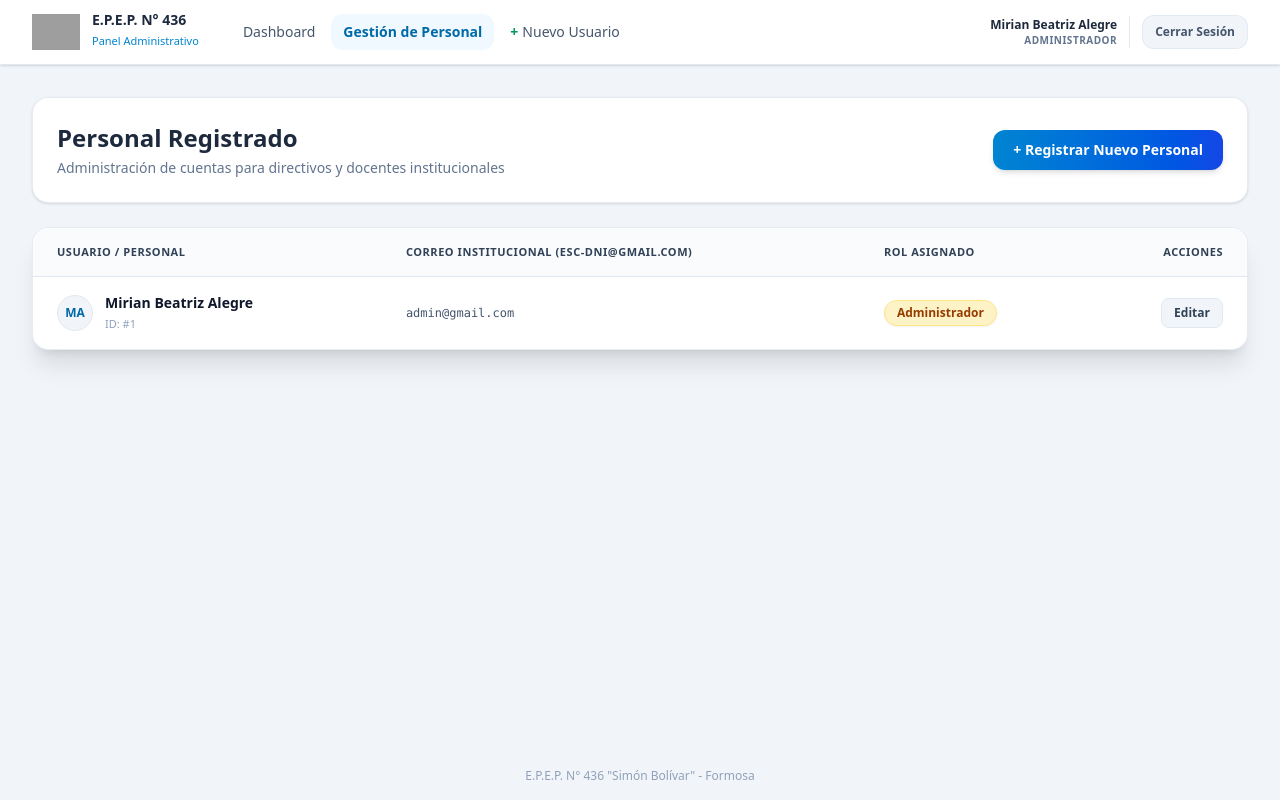
After one commit to keirahn18/Portal-Escolar, a Laravel app: page /admin/usuarios in a window 1280 px wide. The commit adds this page. Run offline with Laravel 12, Linux system fonts and the light colour scheme; a user stored in the database is signed in; data comes from the database, SQL or seed files in the repository; style sheets or scripts are compiled from the project's sources; grey boxes are pictures that could not be loaded.

Commit message:
feat(usuarios): creacion, edicion de usaurios y su rol, se agrego el nav
 CRUD completo de personal y restriccion de correo esc-DNI@gmail.com" -m "- Implementados métodos index, create, store, edit, update y destroy en UsuarioController.
- Añadida validación por Regex para forzar correos bajo el formato estricto esc-DNI@gmail.com y verificación de correo único.
- Asegurada desautenticación limpia y redirección de usuarios recordados/autenticados a /admin/dashboard.
- Registradas las rutas administrativas bajo el grupo con middleware auth.

```diff
--- a/app/Http/Controllers/Admin/UsuarioController.php
+++ b/app/Http/Controllers/Admin/UsuarioController.php
@@ -7,48 +7,143 @@ use App\Models\Usuario;
 use App\Models\Rol;
 use App\Models\Institucion;
 use Illuminate\Http\Request;
-use Illuminate\Validation\Rules\Password;
 
 class UsuarioController extends Controller
 {
     /**
-     * Muestra el formulario para registrar un nuevo usuario (Docente / Directivo).
+     * Muestra la lista general de usuarios registrados.
+     */
+    public function index()
+    {
+        // Traemos todos los usuarios junto con su rol
+        $usuarios = Usuario::with('rol')->orderBy('id_usuario', 'desc')->get();
+
+        return view('admin.usuarios.index', compact('usuarios'));
+    }
+
+    /**
+     * Muestra el formulario para registrar un nuevo docente/administrador.
      */
     public function create()
     {
         $roles = Rol::all();
-        $instituciones = Institucion::all();
 
-        return view('admin.usuarios.create', compact('roles', 'instituciones'));
+        return view('admin.usuarios.create', compact('roles'));
     }
 
     /**
-     * Guarda el nuevo usuario registrado en la base de datos.
+     * Guarda el nuevo usuario con el correo esc-DNI@gmail.com.
      */
     public function store(Request $request)
     {
         $request->validate([
             'nombre' => ['required', 'string', 'max:255'],
             'apellido' => ['required', 'string', 'max:255'],
-            'email' => ['required', 'string', 'email', 'max:255', 'unique:usuarios,email'],
-            'password' => ['required', Password::defaults()],
+            'email' => [
+                'required',
+                'string',
+                'email',
+                'max:255',
+                'unique:usuarios,email',
+                'regex:/^esc-[0-9]{7,8}@gmail\.com$/i'
+            ],
+            'password' => ['required', 'string', 'min:8'],
             'fk_id_rol' => ['required', 'exists:rols,id_rol'],
-            'fk_id_institucion' => ['required', 'exists:institucions,id_institucion'],
         ], [
-            'email.unique' => 'El correo electrónico ingresado ya se encuentra registrado.',
-            'fk_id_rol.exists' => 'El rol seleccionado no es válido.',
+            'nombre.required' => 'El nombre del docente es obligatorio.',
+            'apellido.required' => 'El apellido es obligatorio.',
+            'email.required' => 'El correo electrónico es obligatorio.',
+            'email.unique' => 'Este correo/DNI ya se encuentra registrado.',
+            'email.regex' => 'El formato debe ser obligatorio: esc-DNI@gmail.com (Ej: esc-40123456@gmail.com).',
+            'password.required' => 'La contraseña es obligatoria.',
+            'password.min' => 'La contraseña debe tener al menos 8 caracteres.',
+            'fk_id_rol.required' => 'Debés seleccionar un rol.',
         ]);
 
+        $institucion = Institucion::first();
+
         Usuario::create([
-            'nombre' => $request->nombre,
-            'apellido' => $request->apellido,
-            'email' => $request->email,
-            'password' => $request->password, // El cast 'hashed' en Usuario.php la encripta solo
+            'nombre' => trim($request->nombre),
+            'apellido' => trim($request->apellido),
+            'email' => strtolower(trim($request->email)),
+            'password' => $request->password, // El cast 'password' => 'hashed' lo encripta
             'fk_id_rol' => $request->fk_id_rol,
-            'fk_id_institucion' => $request->fk_id_institucion,
+            'fk_id_institucion' => $institucion->id_institucion,
             'email_verified_at' => now(),
         ]);
 
-        return redirect()->route('admin.dashboard')->with('status', '¡Usuario registrado exitosamente!');
+        return redirect()->route('admin.usuarios.index')->with('status', '¡Usuario creado exitosamente!');
+    }
+
+    /**
+     * Muestra el formulario para editar a un usuario existente.
+     */
+    public function edit($id)
+    {
+        $usuario = Usuario::findOrFail($id);
+        $roles = Rol::all();
+
+        return view('admin.usuarios.edit', compact('usuario', 'roles'));
+    }
+
+    /**
+     * Actualiza los datos del usuario en la base de datos.
+     */
+    public function update(Request $request, $id)
+    {
+        $usuario = Usuario::findOrFail($id);
+
+        $request->validate([
+            'nombre' => ['required', 'string', 'max:255'],
+            'apellido' => ['required', 'string', 'max:255'],
+            'email' => [
+                'required',
+                'string',
+                'email',
+                'max:255',
+                'unique:usuarios,email,' . $usuario->id_usuario . ',id_usuario',
+                'regex:/^esc-[0-9]{7,8}@gmail\.com$/i'
+            ],
+            'fk_id_rol' => ['required', 'exists:rols,id_rol'],
+        ], [
+            'email.regex' => 'El formato debe ser esc-DNI@gmail.com.',
+            'email.unique' => 'Este correo ya lo está usando otro usuario.',
+        ]);
+
+        $usuario->nombre = trim($request->nombre);
+        $usuario->apellido = trim($request->apellido);
+        $usuario->email = strtolower(trim($request->email));
+        $usuario->fk_id_rol = $request->fk_id_rol;
+
+        // Si se ingresó una nueva contraseña opcional, se actualiza
+        if ($request->filled('password')) {
+            $request->validate([
+                'password' => ['min:8']
+            ], [
+                'password.min' => 'La nueva contraseña debe tener al menos 8 caracteres.'
+            ]);
+            $usuario->password = $request->password;
+        }
+
+        $usuario->save();
+
+        return redirect()->route('admin.usuarios.index')->with('status', '¡Usuario actualizado exitosamente!');
+    }
+
+    /**
+     * Elimina el usuario del sistema.
+     */
+    public function destroy($id)
+    {
+        $usuario = Usuario::findOrFail($id);
+
+        // Evitar que el usuario logueado se elimine a sí mismo
+        if (auth()->id() == $usuario->id_usuario) {
+            return back()->withErrors(['error' => 'No podés eliminar tu propia cuenta de administrador.']);
+        }
+
+        $usuario->delete();
+
+        return redirect()->route('admin.usuarios.index')->with('status', '¡Usuario eliminado con éxito!');
     }
 }
--- a/app/Http/Controllers/Auth/AuthController.php
+++ b/app/Http/Controllers/Auth/AuthController.php
@@ -10,7 +10,7 @@ class AuthController extends Controller
 {
     /**
      * Muestra la vista del formulario de login.
-     * Si el usuario ya está autenticado o recordado, lo redirige al Dashboard.
+     * Si el usuario ya está autenticado, lo redirige al Dashboard.
      */
     public function showLoginForm()
     {
--- /dev/null
+++ b/resources/views/admin/usuarios/index.blade.php
@@ -0,0 +1,122 @@
+<!DOCTYPE html>
+<html lang="es" class="h-full">
+<head>
+    <meta charset="UTF-8">
+    <meta name="viewport" content="width=device-width, initial-scale=1.0">
+    <title>Gestión de Personal - E.P.E.P. N° 436</title>
+    @vite(['resources/css/app.css', 'resources/js/app.js'])
+</head>
+<body class="bg-slate-100 min-h-full flex flex-col justify-between font-sans text-slate-800 antialiased overflow-y-auto">
+
+    <!-- Navbar Reutilizable -->
+    @include('layouts.nav')
+
+    <!-- Contenido Principal -->
+    <main class="flex-grow p-4 sm:p-6 lg:p-8 max-w-7xl w-full mx-auto space-y-6">
+
+        <!-- Cabecera de Sección con Botón de Acción Principal -->
+        <div class="flex flex-wrap justify-between items-center gap-4 bg-white p-6 rounded-2xl shadow-sm border border-slate-200/80">
+            <div>
+                <h2 class="text-xl sm:text-2xl font-bold text-slate-800">Personal Registrado</h2>
+                <p class="text-xs sm:text-sm text-slate-500 mt-1">Administración de cuentas para directivos y docentes institucionales</p>
+            </div>
+
+            <a href="{{ route('admin.usuarios.create') }}"
+               class="bg-gradient-to-r from-sky-600 to-blue-700 hover:from-sky-500 hover:to-blue-600 text-white text-sm font-semibold px-5 py-2.5 rounded-xl transition duration-200 shadow-md hover:shadow-lg hover:shadow-sky-500/20 active:scale-[0.98] flex items-center gap-2">
+                <span>+ Registrar Nuevo Personal</span>
+            </a>
+        </div>
+
+        <!-- Alerta de Estado -->
+        @if (session('status'))
+            <div class="bg-emerald-50 border-l-4 border-emerald-600 p-4 rounded-r-xl text-sm text-emerald-800 shadow-sm flex items-center justify-between">
+                <span>{{ session('status') }}</span>
+            </div>
+        @endif
+
+        @if ($errors->any())
+            <div class="bg-red-50 border-l-4 border-red-600 p-4 rounded-r-xl text-sm text-red-700 shadow-sm">
+                {{ $errors->first() }}
+            </div>
+        @endif
+
+        <!-- Tabla de Usuarios de Alto Rendimiento -->
+        <div class="bg-white rounded-2xl shadow-xl border border-slate-200/80 overflow-hidden">
+            <div class="overflow-x-auto">
+                <table class="w-full text-left text-sm text-slate-700 border-collapse">
+                    <thead class="bg-slate-50/80 text-slate-700 font-bold uppercase text-[11px] tracking-wider border-b border-slate-200">
+                        <tr>
+                            <th class="py-4 px-6">Usuario / Personal</th>
+                            <th class="py-4 px-6">Correo Institucional (esc-DNI@gmail.com)</th>
+                            <th class="py-4 px-6">Rol Asignado</th>
+                            <th class="py-4 px-6 text-right">Acciones</th>
+                        </tr>
+                    </thead>
+                    <tbody class="divide-y divide-slate-200/80">
+                        @forelse ($usuarios as $user)
+                            <tr class="hover:bg-sky-50/40 transition duration-150">
+                                <!-- Nombre y Avatar Generado -->
+                                <td class="py-4 px-6">
+                                    <div class="flex items-center gap-3">
+                                        <div class="h-9 w-9 rounded-full bg-slate-100 border border-slate-200 flex items-center justify-center font-bold text-sky-700 text-xs">
+                                            {{ strtoupper(substr($user->nombre, 0, 1)) }}{{ strtoupper(substr($user->apellido, 0, 1)) }}
+                                        </div>
+                                        <div>
+                                            <span class="block font-semibold text-slate-900">{{ $user->nombre }} {{ $user->apellido }}</span>
+                                            <span class="text-[11px] text-slate-400">ID: #{{ $user->id_usuario }}</span>
+                                        </div>
+                                    </div>
+                                </td>
+
+                                <!-- Correo -->
+                                <td class="py-4 px-6 font-mono text-xs text-slate-600">
+                                    {{ $user->email }}
+                                </td>
+
+                                <!-- Badge de Rol -->
+                                <td class="py-4 px-6">
+                                    <span class="inline-flex items-center px-3 py-1 rounded-full text-xs font-semibold shadow-xs {{ $user->rol->nombre === 'Administrador' ? 'bg-amber-100 text-amber-800 border border-amber-200' : 'bg-sky-100 text-sky-800 border border-sky-200' }}">
+                                        {{ $user->rol->nombre }}
+                                    </span>
+                                </td>
+
+                                <!-- Botones de Acción -->
+                                <td class="py-4 px-6 text-right space-x-2">
+                                    <a href="{{ route('admin.usuarios.edit', $user->id_usuario) }}"
+                                       class="inline-flex items-center px-3 py-1.5 bg-slate-100 hover:bg-sky-600 hover:text-white text-slate-700 text-xs font-semibold rounded-lg transition duration-150 border border-slate-200">
+                                        Editar
+                                    </a>
+
+                                    @if(auth()->id() !== $user->id_usuario)
+                                        <form action="{{ route('admin.usuarios.destroy', $user->id_usuario) }}" method="POST" class="inline-block" onsubmit="return confirm('¿Confirmás la eliminación del usuario {{ $user->nombre }} {{ $user->apellido }}?');">
+                                            @csrf
+                                            @method('DELETE')
+                                            <button type="submit"
+                                                class="inline-flex items-center px-3 py-1.5 bg-red-50 hover:bg-red-600 hover:text-white text-red-600 text-xs font-semibold rounded-lg transition duration-150 border border-red-200">
+                                                Eliminar
+                                            </button>
+                                        </form>
+                                    @endif
+                                </td>
+                            </tr>
+                        @empty
+                            <tr>
+                                <td colspan="4" class="text-center py-12 text-slate-400">
+                                    <p class="text-base font-semibold">No se encontraron usuarios registrados</p>
+                                    <p class="text-xs mt-1">Hacé clic en "+ Registrar Nuevo Personal" para dar de alta cuentas.</p>
+                                </td>
+                            </tr>
+                        @endforelse
+                    </tbody>
+                </table>
+            </div>
+        </div>
+
+    </main>
+
+    <footer class="text-center py-4 text-xs text-slate-400">
+        E.P.E.P. N° 436 "Simón Bolívar" - Formosa
+    </footer>
+
+</body>
+</html>
--- /dev/null
+++ b/resources/views/layouts/nav.blade.php
@@ -0,0 +1,102 @@
+<nav class="bg-white border-b border-slate-200 sticky top-0 z-30 shadow-sm" x-data="{ open: false }">
+    <div class="max-w-7xl mx-auto px-4 sm:px-6 lg:px-8">
+        <div class="flex justify-between h-16">
+
+            <!-- Marca Institucional y Enlaces Desktop -->
+            <div class="flex items-center gap-4 sm:gap-8">
+                <a href="{{ route('admin.dashboard') }}" class="flex items-center gap-3 group">
+                    <img src="{{ asset('images/logo.png') }}" alt="Logo E.P.E.P. N° 436" class="h-9 w-auto object-contain group-hover:scale-105 transition">
+                    <div>
+                        <span class="block text-xs sm:text-sm font-extrabold text-slate-800 leading-none">E.P.E.P. N° 436</span>
+                        <span class="text-[10px] sm:text-[11px] text-sky-600 font-medium">Panel Administrativo</span>
+                    </div>
+                </a>
+
+                <!-- Navegación Escritorio -->
+                <div class="hidden md:flex items-center space-x-1">
+                    <a href="{{ route('admin.dashboard') }}"
+                       class="px-3 py-2 rounded-xl text-sm font-medium transition {{ request()->routeIs('admin.dashboard') ? 'bg-sky-50 text-sky-700 font-semibold' : 'text-slate-600 hover:text-slate-900 hover:bg-slate-50' }}">
+                        Dashboard
+                    </a>
+
+                    <a href="{{ route('admin.usuarios.index') }}"
+                       class="px-3 py-2 rounded-xl text-sm font-medium transition flex items-center gap-1.5 {{ request()->routeIs('admin.usuarios.index') ? 'bg-sky-50 text-sky-700 font-semibold' : 'text-slate-600 hover:text-slate-900 hover:bg-slate-50' }}">
+                        <span>Gestión de Personal</span>
+                    </a>
+
+                    <a href="{{ route('admin.usuarios.create') }}"
+                       class="px-3 py-2 rounded-xl text-sm font-medium transition flex items-center gap-1 {{ request()->routeIs('admin.usuarios.create') ? 'bg-emerald-50 text-emerald-700 font-semibold' : 'text-slate-600 hover:text-slate-900 hover:bg-slate-50' }}">
+                        <span class="text-emerald-600 font-bold">+</span>
+                        <span>Nuevo Usuario</span>
+                    </a>
+                </div>
+            </div>
+
+            <!-- Datos de Usuario y Botón Hamburguesa Móvil -->
+            <div class="flex items-center gap-2 sm:gap-3">
+                <div class="hidden sm:flex flex-col text-right">
+                    <span class="text-xs font-bold text-slate-800">{{ auth()->user()->nombre }} {{ auth()->user()->apellido }}</span>
+                    <span class="text-[10px] text-slate-500 uppercase tracking-wider font-semibold">{{ auth()->user()->rol->nombre }}</span>
+                </div>
+
+                <div class="h-8 w-px bg-slate-200 hidden sm:block"></div>
+
+                <!-- Botón de Cerrar Sesión (Escritorio) -->
+                <form action="{{ route('logout') }}" method="POST" class="hidden sm:inline">
+                    @csrf
+                    <button type="submit" title="Cerrar Sesión"
+                        class="bg-slate-100 hover:bg-red-50 text-slate-600 hover:text-red-600 px-3 py-2 rounded-xl text-xs font-semibold transition flex items-center gap-1 border border-slate-200/80 hover:border-red-200">
+                        <span>Cerrar Sesión</span>
+                    </button>
+                </form>
+
+                <!-- Botón Hamburguesa (Móvil) -->
+                <div class="flex items-center md:hidden">
+                    <button type="button" onclick="document.getElementById('mobile-menu').classList.toggle('hidden')"
+                        class="p-2 rounded-xl text-slate-600 hover:text-slate-900 hover:bg-slate-100 focus:outline-none transition border border-slate-200">
+                        <svg class="h-6 w-6" fill="none" viewBox="0 0 24 24" stroke="currentColor">
+                            <path stroke-linecap="round" stroke-linejoin="round" stroke-width="2" d="M4 6h16M4 12h16M4 18h16" />
+                        </svg>
+                    </button>
+                </div>
+            </div>
+
+        </div>
+    </div>
+
+    <!-- Menú Desplegable Móvil -->
+    <div id="mobile-menu" class="hidden md:hidden border-t border-slate-200 bg-white px-4 pt-3 pb-4 space-y-2 shadow-lg">
+        <div class="pb-2 mb-2 border-b border-slate-100 flex items-center justify-between">
+            <div>
+                <span class="block text-xs font-bold text-slate-800">{{ auth()->user()->nombre }} {{ auth()->user()->apellido }}</span>
+                <span class="text-[10px] text-slate-500 uppercase tracking-wider font-semibold">{{ auth()->user()->rol->nombre }}</span>
+            </div>
+        </div>
+
+        <a href="{{ route('admin.dashboard') }}"
+           class="block px-3 py-2.5 rounded-xl text-sm font-medium transition {{ request()->routeIs('admin.dashboard') ? 'bg-sky-50 text-sky-700 font-semibold' : 'text-slate-600 hover:bg-slate-50' }}">
+            📌 Dashboard
+        </a>
+
+        <a href="{{ route('admin.usuarios.index') }}"
+           class="block px-3 py-2.5 rounded-xl text-sm font-medium transition {{ request()->routeIs('admin.usuarios.index') ? 'bg-sky-50 text-sky-700 font-semibold' : 'text-slate-600 hover:bg-slate-50' }}">
+            👥 Gestión de Personal
+        </a>
+
+        <a href="{{ route('admin.usuarios.create') }}"
+           class="block px-3 py-2.5 rounded-xl text-sm font-medium transition {{ request()->routeIs('admin.usuarios.create') ? 'bg-emerald-50 text-emerald-700 font-semibold' : 'text-slate-600 hover:bg-slate-50' }}">
+            ➕ Registrar Nuevo Personal
+        </a>
+
+        <div class="pt-2 border-t border-slate-100">
+            <form action="{{ route('logout') }}" method="POST" class="w-full">
+                @csrf
+                <button type="submit"
+                    class="w-full text-left px-3 py-2.5 rounded-xl text-sm font-semibold text-red-600 hover:bg-red-50 transition flex items-center justify-between">
+                    <span>Cerrar Sesión</span>
+                    <span>→</span>
+                </button>
+            </form>
+        </div>
+    </div>
+</nav>
--- a/routes/web.php
+++ b/routes/web.php
@@ -21,6 +21,11 @@ Route::middleware(['auth'])->prefix('admin')->group(function () {
         return view('admin.dashboard');
     })->name('admin.dashboard');
 
+    // CRUD Completo de Usuarios (Listar, Crear, Guardar, Editar, Actualizar, Eliminar)
+    Route::get('/usuarios', [UsuarioController::class, 'index'])->name('admin.usuarios.index');
     Route::get('/usuarios/crear', [UsuarioController::class, 'create'])->name('admin.usuarios.create');
     Route::post('/usuarios', [UsuarioController::class, 'store'])->name('admin.usuarios.store');
+    Route::get('/usuarios/{id}/editar', [UsuarioController::class, 'edit'])->name('admin.usuarios.edit');
+    Route::put('/usuarios/{id}', [UsuarioController::class, 'update'])->name('admin.usuarios.update');
+    Route::delete('/usuarios/{id}', [UsuarioController::class, 'destroy'])->name('admin.usuarios.destroy');
 });
```
Also changed, not shown: resources/views/admin/dashboard.blade.php (+76 -16 lines), resources/views/admin/usuarios/create.blade.php (added, +108 -0 lines), resources/views/admin/usuarios/edit.blade.php (added, +89 -0 lines).
